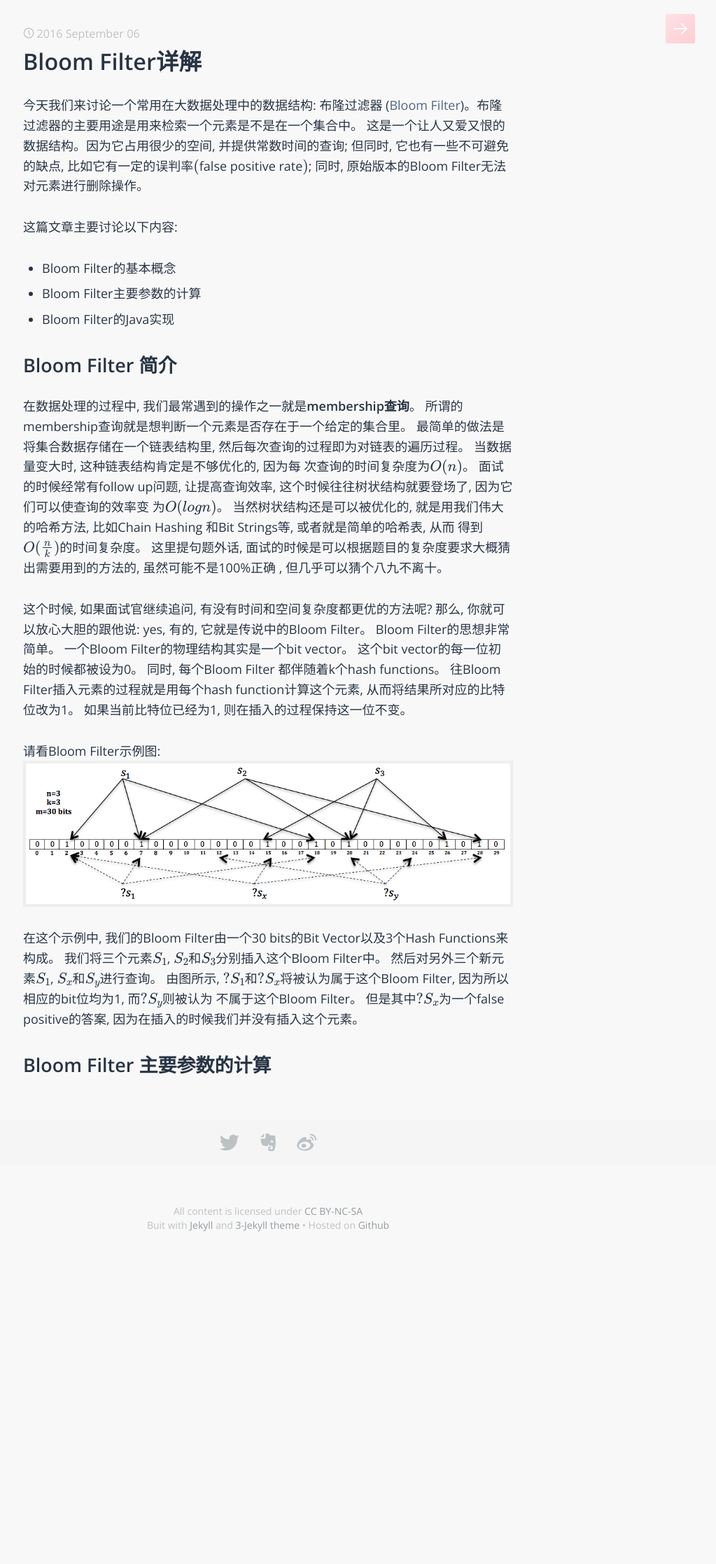
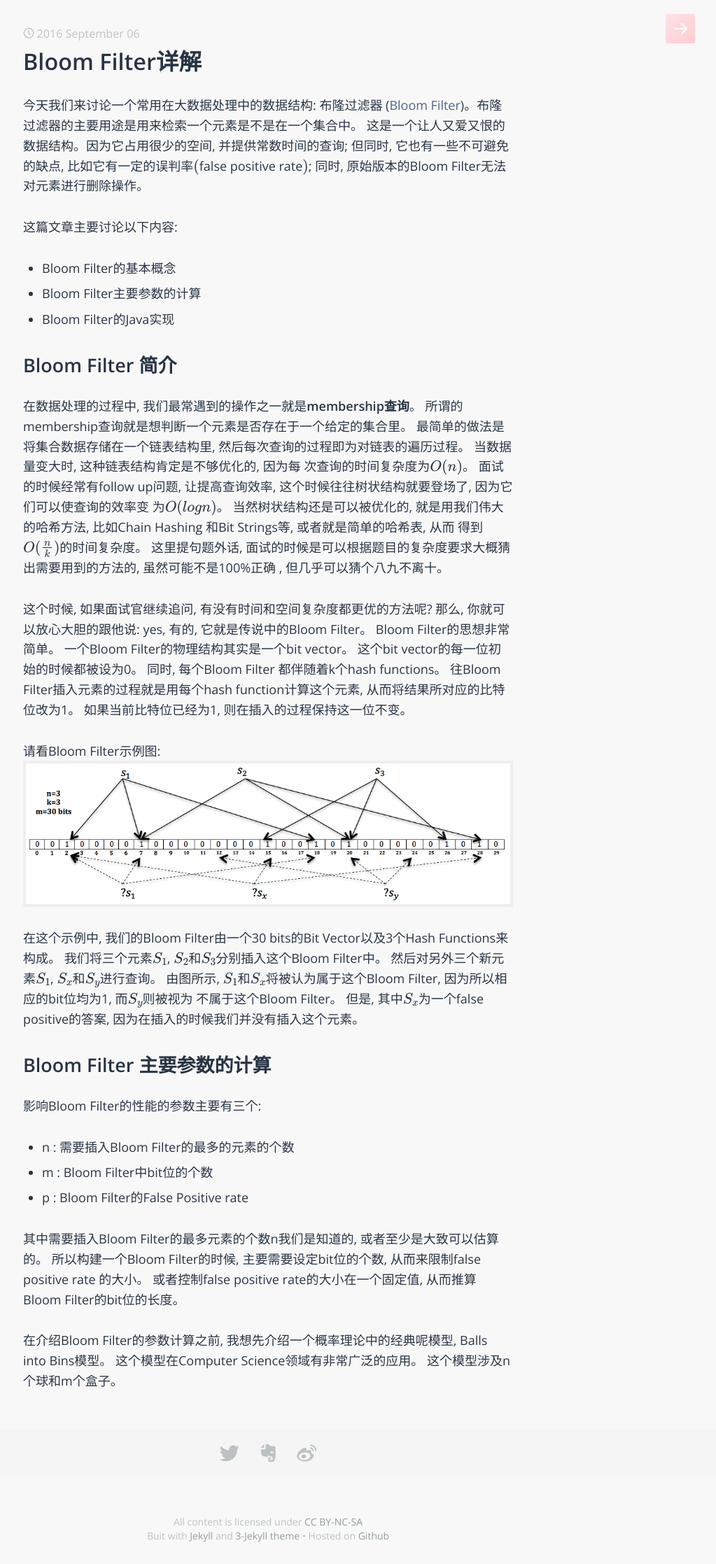
Before and after one commit to sophiesongge/sophiesongge.github.io, a Jekyll site: the page built from _posts/2016-09-06-bloom-filter.markdown, in a window 1280 px wide. Shown: the whole page at 70% size, without its empty margins (257-1280 px from the left). Built offline with Jekyll 4.4.1, drawn with Linux system fonts in a browser that asks for light colours; some web fonts are replaced; formulas are drawn with MathJax 3.

Commit message:
add post

```diff
--- a/_posts/2016-09-06-bloom-filter.markdown
+++ b/_posts/2016-09-06-bloom-filter.markdown
@@ -35,12 +35,22 @@ Bloom Filter的思想非常简单。 一个Bloom Filter的物理结构其实是
 ![Image](https://github.com/sophiesongge/sophiesongge.github.io/blob/master/images/Bloom_Filter.png?raw=true)
 
 在这个示例中, 我们的Bloom Filter由一个30 bits的Bit Vector以及3个Hash Functions来构成。 我们将三个元素$S_1$, $S_2$和$S_3$分别插入这个Bloom Filter中。
-然后对另外三个新元素$S_1$, $S_x$和$S_y$进行查询。 由图所示, $?S_1$和$?S_x$将被认为属于这个Bloom Filter, 因为所以相应的bit位均为1, 而$?S_y$则被认为
-不属于这个Bloom Filter。 但是其中$?S_x$为一个false positive的答案, 因为在插入的时候我们并没有插入这个元素。
+然后对另外三个新元素$S_1$, $S_x$和$S_y$进行查询。 由图所示, $S_1$和$S_x$将被认为属于这个Bloom Filter, 因为所以相应的bit位均为1, 而$S_y$则被视为
+不属于这个Bloom Filter。 但是, 其中$S_x$为一个false positive的答案, 因为在插入的时候我们并没有插入这个元素。
 
 Bloom Filter 主要参数的计算
 =========================
 
+影响Bloom Filter的性能的参数主要有三个:
+
+* n : 需要插入Bloom Filter的最多的元素的个数
+* m : Bloom Filter中bit位的个数
+* p : Bloom Filter的False Positive rate
+
+其中需要插入Bloom Filter的最多元素的个数n我们是知道的, 或者至少是大致可以估算的。 所以构建一个Bloom Filter的时候, 主要需要设定bit位的个数, 从而来限制false positive rate
+的大小。 或者控制false positive rate的大小在一个固定值, 从而推算Bloom Filter的bit位的长度。
+
+在介绍Bloom Filter的参数计算之前, 我想先介绍一个概率理论中的经典呢模型, Balls into Bins模型。 这个模型在Computer Science领域有非常广泛的应用。 这个模型涉及n个球和m个盒子。
 
 
 
```
